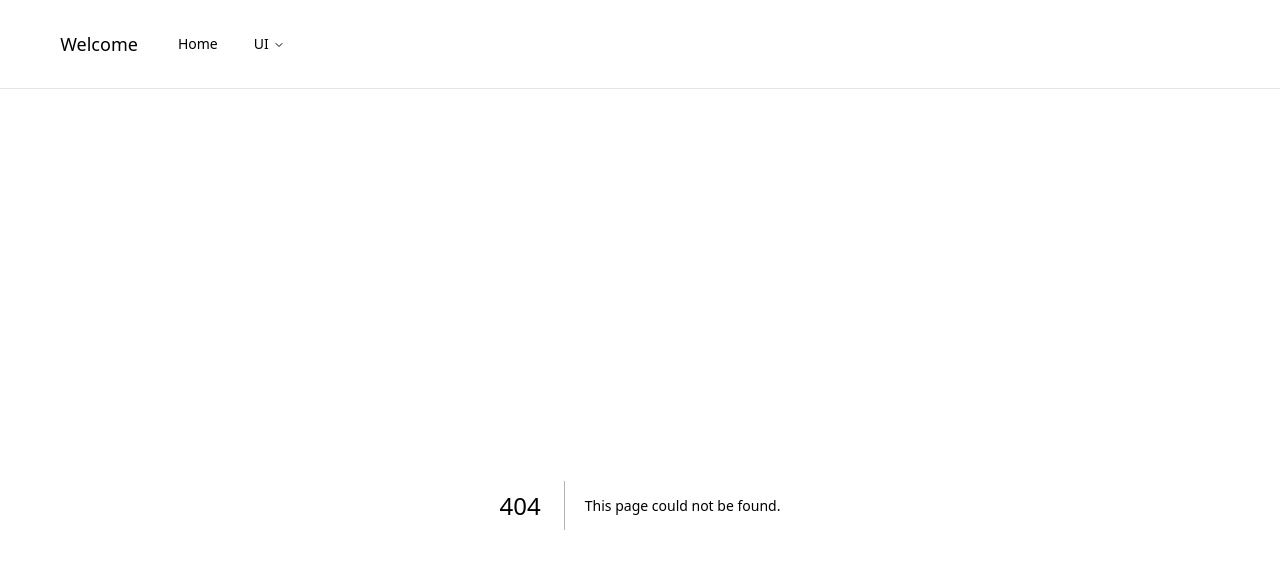
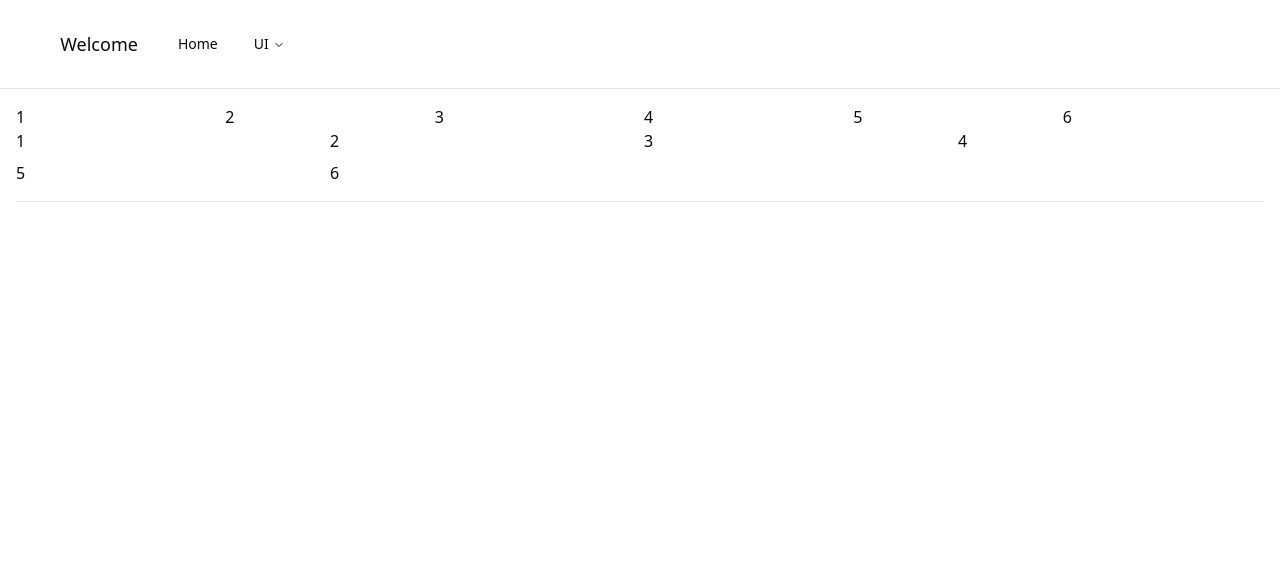
Before and after one commit to AYiU/web-components, a Next.js app: page /ui/layout in a window 1280 px wide. Before the commit this address had no page. Shown: the top 568 px of the page. Built offline with nearby package versions, Linux system fonts and the light colour scheme.

Commit message:
Added: layout

```diff
--- /dev/null
+++ b/app/ui/layout/page.tsx
@@ -0,0 +1,24 @@
+import { GridLayout } from "@/components/layout/grid-layout";
+
+export default function LayoutPage() {
+  const dummy = [1, 2, 3, 4, 5, 6];
+  return (
+    <>
+      <GridLayout size="small">
+        {dummy.map((item) => (
+          <div key={item}>{item} </div>
+        ))}
+      </GridLayout>
+      <GridLayout size="large">
+        {dummy.map((item) => (
+          <div key={item}>{item} </div>
+        ))}
+      </GridLayout>
+      <hr className="my-4" />
+    </>
+  );
+}
+
+export const metadata = {
+  title: "Pagination",
+};
--- /dev/null
+++ b/components/layout/grid-layout.tsx
@@ -0,0 +1,19 @@
+type GridLayoutProps = {
+  className?: string;
+  size?: "small" | "large";
+  children: React.ReactNode;
+};
+
+export function GridLayout({
+  className = "",
+  children,
+  size = "small",
+}: GridLayoutProps) {
+  const gridClassName =
+    "large" === size
+      ? "grid-cols-1 sm:grid-cols-2 md:grid-cols-3 lg:grid-cols-4"
+      : "grid-cols-2 sm:grid-cols-3 md:grid-cols-4 lg:grid-cols-6";
+  return (
+    <div className={`grid gap-2 ${gridClassName} ${className}`}>{children}</div>
+  );
+}
--- a/config/menu-items.tsx
+++ b/config/menu-items.tsx
@@ -2,6 +2,7 @@ export const uiList = [
   "button",
   "card",
   "input",
+  "layout",
   "loading-animation",
   "optional-link",
   "pagination",
--- a/exports.ts
+++ b/exports.ts
@@ -1,11 +1,12 @@
 export * from "./components/breadcrumb/breadcrumb";
 export * from "./components/button/loading-button";
+export * from "./components/layout/grid-layout";
 export * from "./components/link-list-group/link-list-group";
 export * from "./components/loading-animation/loading-animation";
 export * from "./components/mi-ui/mi-card";
 export * from "./components/mi-ui/mi-input";
 export * from "./components/optional-link/optional-link";
+export * from "./components/pagination/pagination";
 export * from "./components/pagination/pagination-client";
-export * from "./components/pagination/pagination";
 export * from "./components/site/site-header";
 export * from "./components/types";
--- a/package.json
+++ b/package.json
@@ -1,7 +1,7 @@
 {
   "name": "@yiuayiu/web-components",
   "description": "A collection of web components for Me",
-  "version": "0.6.1",
+  "version": "0.7.1",
   "private": false,
   "main": "./dist/exports.js",
   "files": [
```
